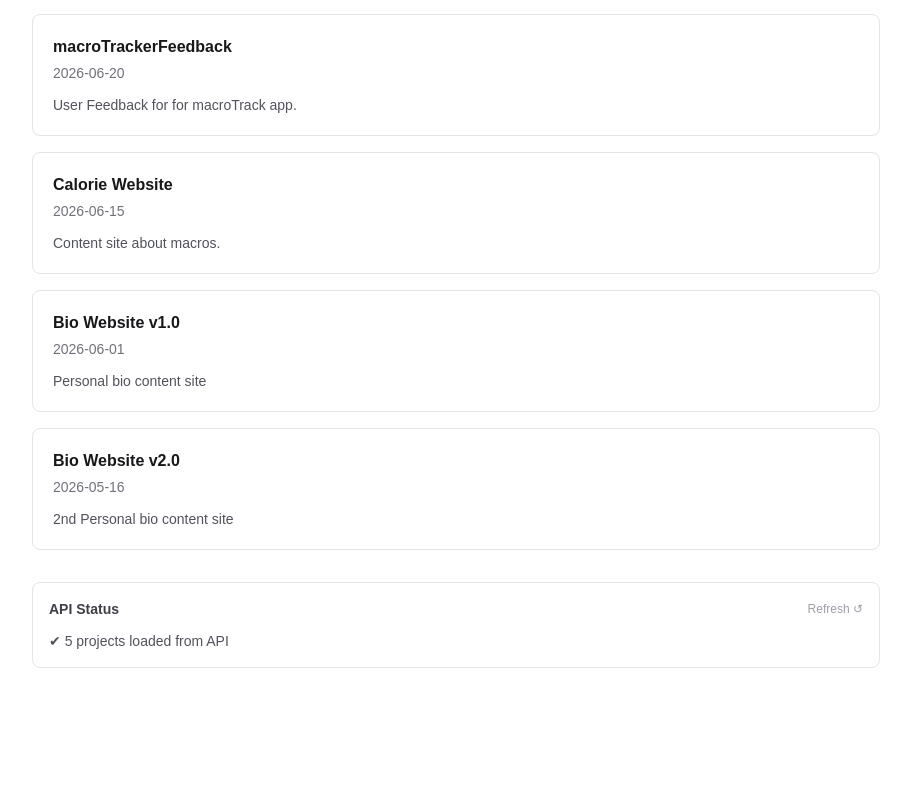
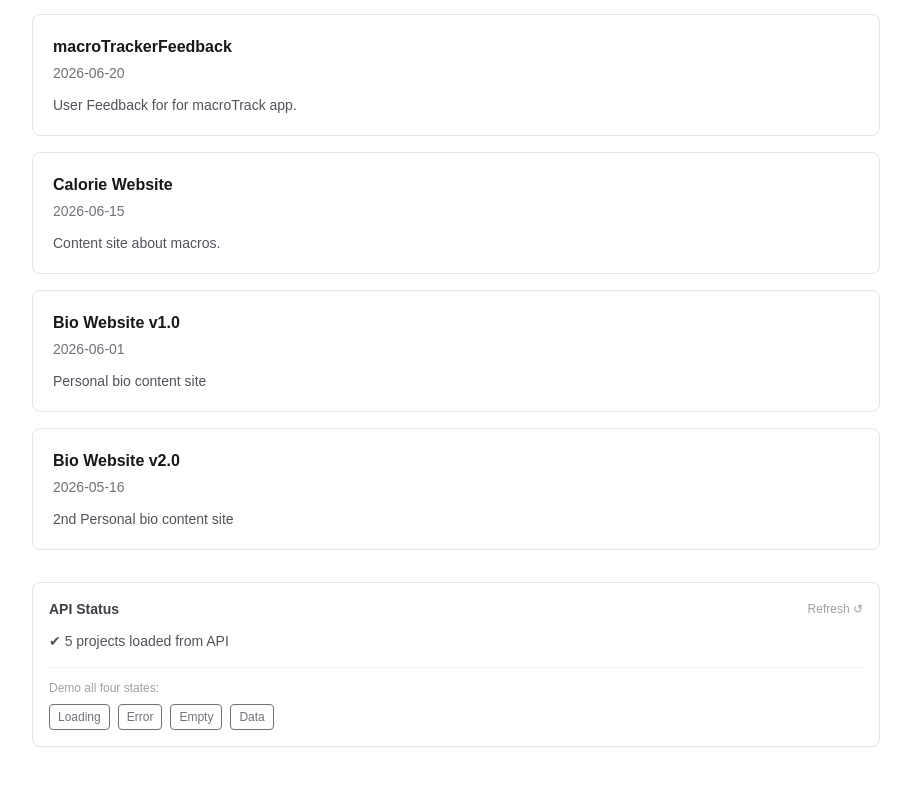
Before and after one commit to OKVSchool/week5-capstone-hub, a Next.js app: page / in a window 1280 px wide. Shown: the part 415-1200 px from the top of the page, without its empty margins (184-1095 px from the left). Before the commit the page ends 1131 px from the top, so only its background shows below. Built offline with nearby package versions, Linux system fonts and the light colour scheme.

Commit message:
Fix server rendering, four-states demo controls, and README notes

```diff
--- a/package.json
+++ b/package.json
@@ -9,6 +9,7 @@
     "lint": "eslint"
   },
   "dependencies": {
+    "expo": "^57.0.7",
     "next": "16.2.10",
     "react": "19.2.4",
     "react-dom": "19.2.4"
--- a/src/app/page.tsx
+++ b/src/app/page.tsx
@@ -1,66 +1,15 @@
-'use client'
-import { useState, useEffect } from "react"
-import ProjectCard from "@/components/ProjectCard"
-import AddProjectForm from "@/components/AddProjectForm"
-import FetchWidget from "@/components/FetchWidget"
-import type { Project } from "@/data/projects"
+import { store } from "@/lib/store"
+import ProjectList from "@/components/ProjectList"
 
 export default function Home() {
-  const [projects, setProjects] = useState<Project[]>([])
-  const [loading, setLoading] = useState(true)
-  const [error, setError] = useState<string | null>(null)
-  const [query, setQuery] = useState("")
-
-  async function fetchProjects() {
-    try {
-      setLoading(true)
-      const res = await fetch("/api/projects")
-      if (!res.ok) throw new Error("Failed to fetch")
-      const data = await res.json()
-      setProjects(data)
-    } catch {
-      setError("Could not load projects")
-    } finally {
-      setLoading(false)
-    }
-  }
-
-  useEffect(() => { fetchProjects() }, [])
-
-  const filtered = [...projects]
-    .sort((a, b) => b.date.localeCompare(a.date))
-    .filter(p =>
-      (p.title + " " + p.description).toLowerCase().includes(query.toLowerCase())
-    )
-
-  if (loading) return <div className="mx-auto max-w-4xl px-6 py-12 text-zinc-500">Loading...</div>
-  if (error) return <div className="mx-auto max-w-4xl px-6 py-12 text-red-500">{error}</div>
+  const projects = [...store]
 
   return (
     <div className="mx-auto max-w-4xl px-6 py-12">
       <h1 className="text-2xl font-semibold text-zinc-900 dark:text-zinc-50">
         Project List
       </h1>
-      <p className="mt-1 text-sm text-zinc-500 dark:text-zinc-400">
-        {filtered.length} project{filtered.length !== 1 ? "s" : ""}, newest first
-      </p>
-
-      <AddProjectForm onAdd={fetchProjects} />
-
-      <input
-        value={query}
-        onChange={e => setQuery(e.target.value)}
-        placeholder="Search projects..."
-        className="mt-4 w-full rounded border px-3 py-2 text-sm"
-      />
-
-      <div className="mt-6 flex flex-col gap-4">
-        {filtered.map((project) => (
-          <ProjectCard key={project.id} project={project} />
-        ))}
-      </div>
-
-      <FetchWidget />
+      <ProjectList projects={projects} />
     </div>
   )
 }
--- a/src/components/FetchWidget.tsx
+++ b/src/components/FetchWidget.tsx
@@ -43,21 +43,49 @@ export default function FetchWidget() {
         {state.status === "loading" && (
           <p className="text-sm text-zinc-400 animate-pulse">Fetching from /api/projects…</p>
         )}
-
         {state.status === "error" && (
           <p className="text-sm text-red-500">Error: {state.message}</p>
         )}
-
         {state.status === "empty" && (
           <p className="text-sm text-zinc-400">No projects found.</p>
         )}
-
         {state.status === "data" && (
           <p className="text-sm text-zinc-600 dark:text-zinc-300">
             ✔ {state.projects.length} project{state.projects.length !== 1 ? "s" : ""} loaded from API
           </p>
         )}
       </div>
+
+      {/* State demo controls */}
+      <div className="mt-4 border-t border-zinc-100 pt-3 dark:border-zinc-800">
+        <p className="mb-2 text-xs text-zinc-400">Demo all four states:</p>
+        <div className="flex flex-wrap gap-2">
+          <button
+            onClick={load}
+            className="rounded border px-2 py-1 text-xs text-zinc-500 hover:bg-zinc-50 dark:hover:bg-zinc-800"
+          >
+            Loading
+          </button>
+          <button
+            onClick={() => setState({ status: "error", message: "Simulated network error" })}
+            className="rounded border px-2 py-1 text-xs text-zinc-500 hover:bg-zinc-50 dark:hover:bg-zinc-800"
+          >
+            Error
+          </button>
+          <button
+            onClick={() => setState({ status: "empty" })}
+            className="rounded border px-2 py-1 text-xs text-zinc-500 hover:bg-zinc-50 dark:hover:bg-zinc-800"
+          >
+            Empty
+          </button>
+          <button
+            onClick={load}
+            className="rounded border px-2 py-1 text-xs text-zinc-500 hover:bg-zinc-50 dark:hover:bg-zinc-800"
+          >
+            Data
+          </button>
+        </div>
+      </div>
     </div>
   )
 }
--- /dev/null
+++ b/src/components/ProjectList.tsx
@@ -0,0 +1,43 @@
+'use client'
+import { useState } from "react"
+import { useRouter } from "next/navigation"
+import type { Project } from "@/data/projects"
+import ProjectCard from "@/components/ProjectCard"
+import AddProjectForm from "@/components/AddProjectForm"
+import FetchWidget from "@/components/FetchWidget"
+
+export default function ProjectList({ projects }: { projects: Project[] }) {
+  const router = useRouter()
+  const [query, setQuery] = useState("")
+
+  const filtered = [...projects]
+    .sort((a, b) => b.date.localeCompare(a.date))
+    .filter(p =>
+      (p.title + " " + p.description).toLowerCase().includes(query.toLowerCase())
+    )
+
+  return (
+    <>
+      <p className="mt-1 text-sm text-zinc-500 dark:text-zinc-400">
+        {filtered.length} project{filtered.length !== 1 ? "s" : ""}, newest first
+      </p>
+
+      <AddProjectForm onAdd={() => router.refresh()} />
+
+      <input
+        value={query}
+        onChange={e => setQuery(e.target.value)}
+        placeholder="Search projects..."
+        className="mt-4 w-full rounded border px-3 py-2 text-sm"
+      />
+
+      <div className="mt-6 flex flex-col gap-4">
+        {filtered.map((project) => (
+          <ProjectCard key={project.id} project={project} />
+        ))}
+      </div>
+
+      <FetchWidget />
+    </>
+  )
+}
```
Also changed, not shown: tsconfig.json (+12 -3 lines), 2 other files (tests, documents, lock files or other folders).
